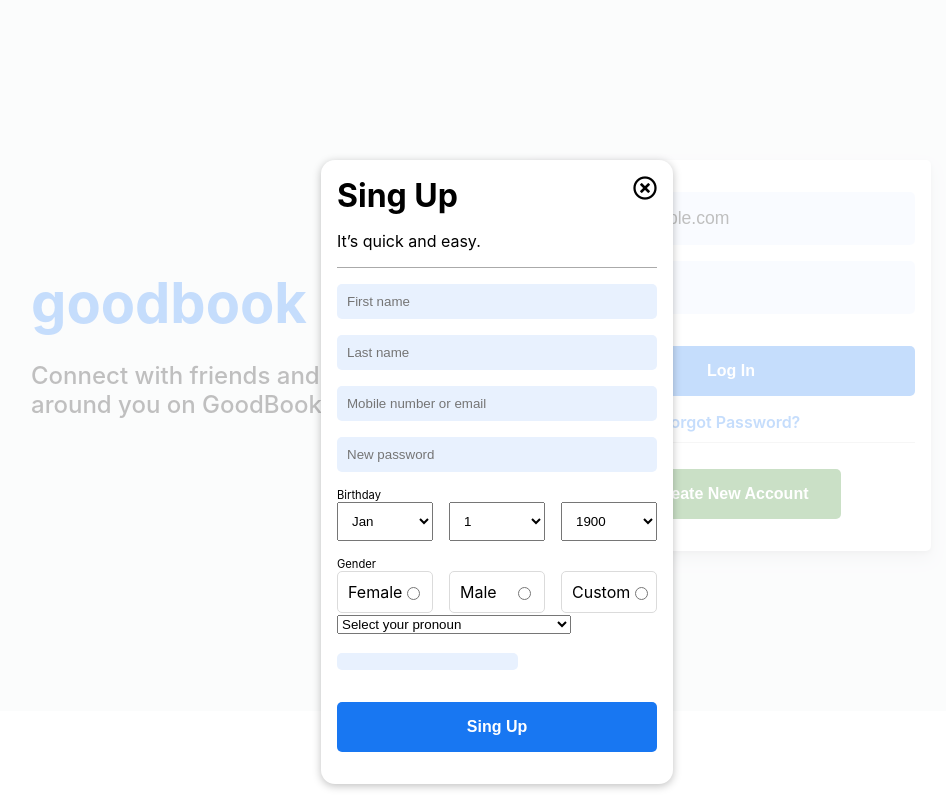
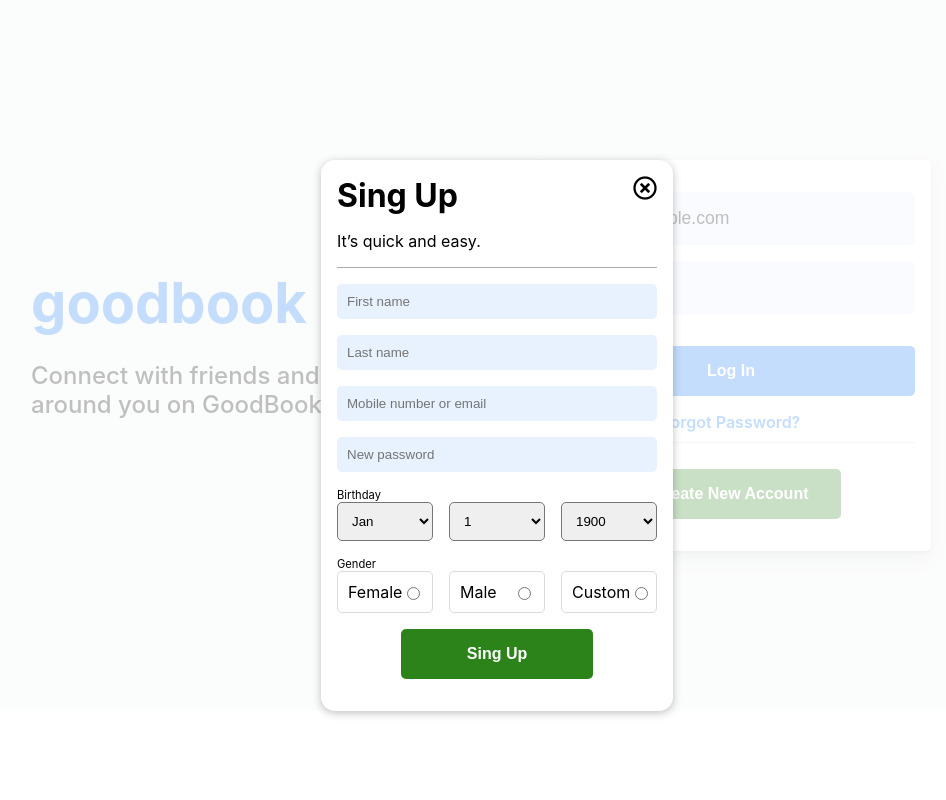
Before and after one commit to Naoto-110616/Goodbook_react-app, a React (Create React App) app in the folder goodbook-react/: page / in a window 1280 px wide. Both pictures are taken after typing "name@example.com", "Sample123" into the empty fields and a click on the button "Create New Account". Shown: the whole page, without its empty margins (159-1105 px from the left). Built offline with nearby package versions, Linux system fonts and the light colour scheme.

Commit message:
fix custome gender

```diff
--- a/goodbook-react/src/components/Signup/CustomGender/CustomeGender.js
+++ b/goodbook-react/src/components/Signup/CustomGender/CustomeGender.js
@@ -9,8 +9,21 @@ const CustomeGender = () => {
 	));
 	return (
 		<>
+			<div className={classes.select}>
 				<Select>{custome_gender}</Select>
-      <Input input={{ id: "gender", type: "text" }} />
+			</div>
+			<p className={classes["gender-message"]}>
+				Your pronoun is visible to everyone.
+			</p>
+			<Input
+				signup="ture"
+				input={{ id: "gender", type: "text", placeholder: "Gender(optional)" }}
+			/>
+			<p className={classes["gender-message"]}>
+				By clicking Sign Up, you agree to our Terms, Data Policy and Cookies
+				Policy. You may receive SMS Notifications from us and can opt out any
+				time.
+			</p>
 		</>
 	);
 };
--- a/goodbook-react/src/components/Signup/CustomGender/CustomeGender.module.css
+++ b/goodbook-react/src/components/Signup/CustomGender/CustomeGender.module.css
@@ -0,0 +1,7 @@
+.gender-message {
+	margin: 0;
+	font-size: 0.2rem;
+}
+.select {
+	margin: 1rem 0;
+}
--- a/goodbook-react/src/components/Signup/Signup.js
+++ b/goodbook-react/src/components/Signup/Signup.js
@@ -1,3 +1,4 @@
+import { useState } from "react";
 import Button from "../UI/Button/Button";
 import Input from "../UI/Input/Input";
 import Modal from "../UI/Modal/Modal";
@@ -13,6 +14,15 @@ const Signup = (props) => {
 	const day = DAY.map((data) => <option value={data}>{data}</option>);
 	const year = YEAR.map((data) => <option value={data}>{data}</option>);
 
+	const [isOpenGender, setIsOpenGender] = useState(false);
+
+	const customeGenderOpenHandler = () => {
+		setIsOpenGender(true);
+	};
+	const customeGenderCloseHandler = () => {
+		setIsOpenGender(false);
+	};
+
 	return (
 		<Modal>
 			<form className={classes.signup}>
@@ -26,13 +36,13 @@ const Signup = (props) => {
 							<i onClick={props.onClose} class="far fa-times-circle"></i>
 						</div>
 					</div>
-          <Input signup="ture" input={{ placeholder: "First name" }} />
-          <Input signup="ture" input={{ placeholder: "Last name" }} />
+					<Input signup={true} input={{ placeholder: "First name" }} />
+					<Input signup={true} input={{ placeholder: "Last name" }} />
 					<Input
-            signup="ture"
+						signup={true}
 						input={{ placeholder: "Mobile number or email" }}
 					/>
-          <Input signup="ture" input={{ placeholder: "New password" }} />
+					<Input signup={true} input={{ placeholder: "New password" }} />
 					<p className={classes["category-name"]}>Birthday</p>
 					<div className={classes.birthday}>
 						<Select signup={true} select={{ name: "month", title: "month" }}>
@@ -48,6 +58,7 @@ const Signup = (props) => {
 					<p className={classes["category-name"]}>Gender</p>
 					<div className={classes.gender}>
 						<Input
+							onClick={customeGenderCloseHandler}
 							label="Female"
 							radio={true}
 							input={{
@@ -58,6 +69,7 @@ const Signup = (props) => {
 							}}
 						/>
 						<Input
+							onClick={customeGenderCloseHandler}
 							label="Male"
 							radio={true}
 							input={{
@@ -68,6 +80,7 @@ const Signup = (props) => {
 							}}
 						/>
 						<Input
+							onClick={customeGenderOpenHandler}
 							label="Custom"
 							radio={true}
 							input={{
@@ -78,8 +91,10 @@ const Signup = (props) => {
 							}}
 						/>
 					</div>
-          <CustomeGender />
-          <Button>Sing Up</Button>
+					{isOpenGender && <CustomeGender />}
+					<div className={classes["btn-wrap"]}>
+						<Button signup={true}>Sing Up</Button>
+					</div>
 				</div>
 			</form>
 		</Modal>
--- a/goodbook-react/src/components/Signup/Signup.module.css
+++ b/goodbook-react/src/components/Signup/Signup.module.css
@@ -27,3 +27,6 @@
 	margin: 1rem 0 0 0;
 	font-size: 0.7rem;
 }
+.btn-wrap {
+	text-align: center;
+}
--- a/goodbook-react/src/components/UI/Input/Input.js
+++ b/goodbook-react/src/components/UI/Input/Input.js
@@ -5,6 +5,7 @@ const Input = (props) => {
 		<div className={`${classes.input} ${props.radio && classes.radio}`}>
 			{props.label && <label htmlFor={props.input.id}>{props.label}</label>}
 			<input
+				onClick={props.onClick}
 				className={`${props.login && classes.login} ${
 					props.signup && classes.signup
 				}`}
--- a/goodbook-react/src/components/UI/Select/Select.module.css
+++ b/goodbook-react/src/components/UI/Select/Select.module.css
@@ -1,6 +1,8 @@
 .select {
+	width: 100%;
+	border-radius: 5px;
+	padding: 10px;
 }
 .signup {
 	width: 30%;
-	padding: 10px;
 }
```
Lines whose indentation alone changed are shown as unchanged.
